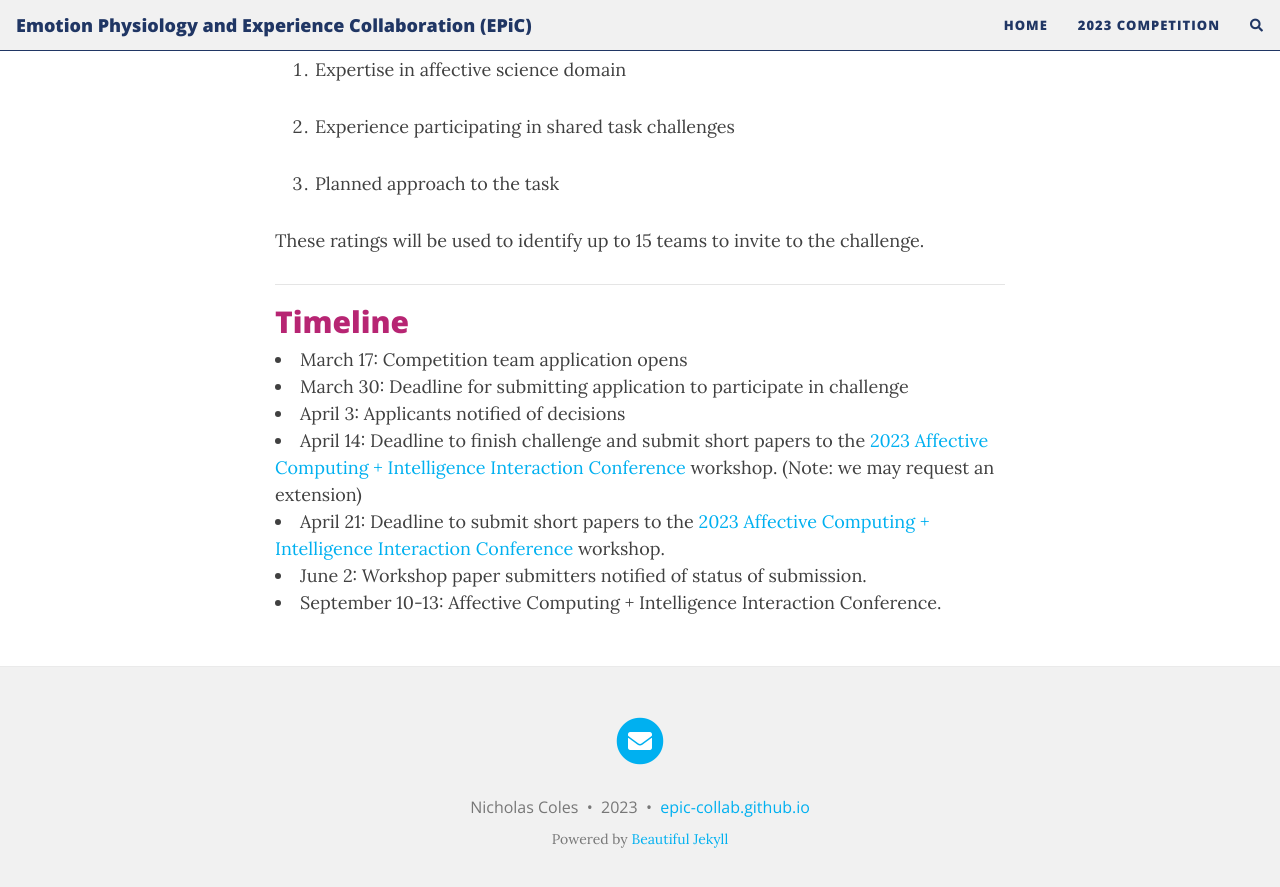
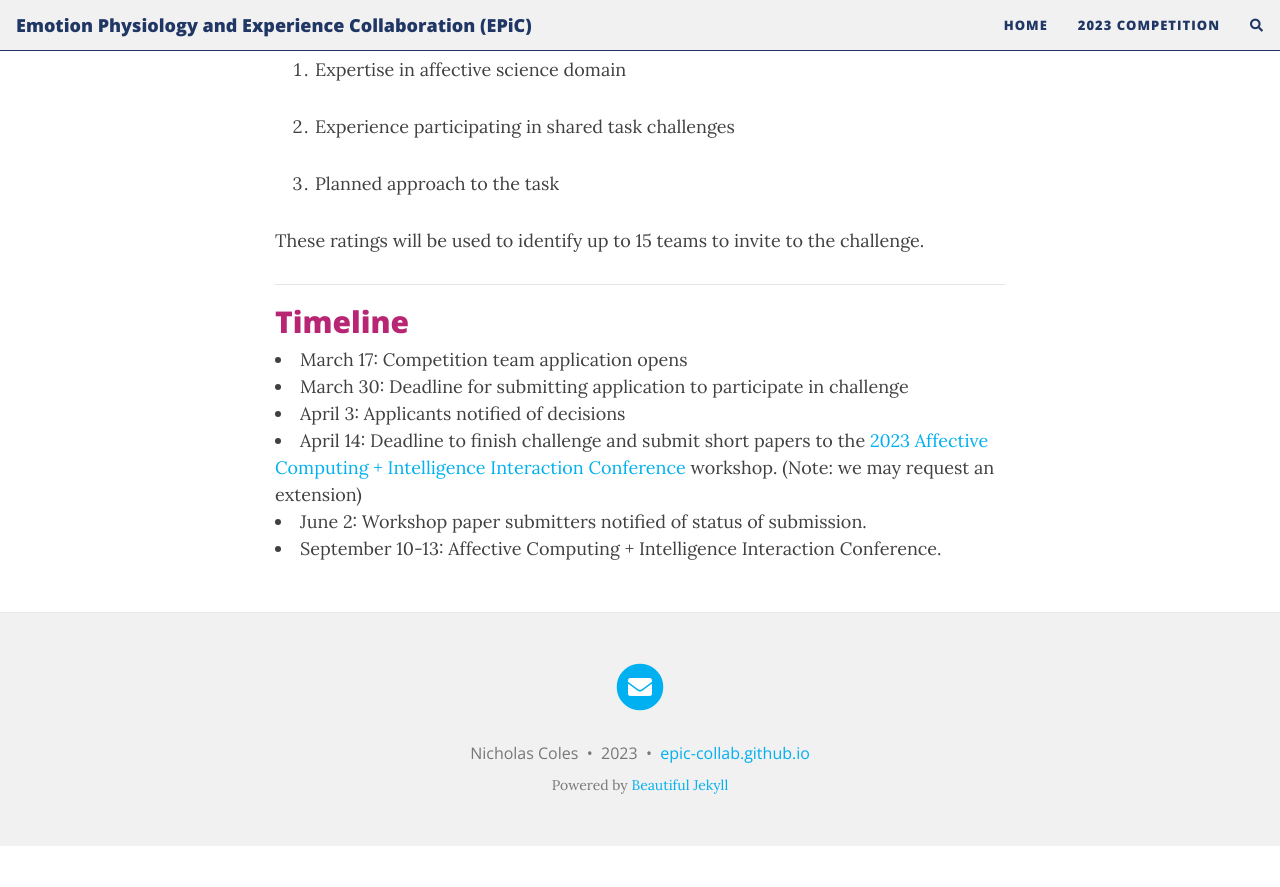
Before and after one commit to epic-collab/epic-collab.github.io, a Jekyll site: the page built from competition.md, in a window 1280 px wide and 900 px high, scrolled down 1715 px. Shown: the top 887 px of the window. Built offline with Jekyll 4.4.1, drawn with Linux system fonts in a browser that asks for light colours; nearby versions of some CDN libraries; comment, search, counter and statistics services are not loaded; after the commit the page ends 2561 px from its top, so only the background shows below that.

Commit message:
Update competition.md

```diff
--- a/competition.md
+++ b/competition.md
@@ -87,8 +87,6 @@ These ratings will be used to identify up to 15 teams to invite to the challenge
 
 <li>April 14: Deadline to finish challenge and submit short papers to the <a href = "https://acii-conf.net/">2023 Affective Computing + Intelligence Interaction Conference</a> workshop. (Note: we may request an extension)</li>
 
-<li>April 21: Deadline to submit short papers to the <a href = "https://acii-conf.net/">2023 Affective Computing + Intelligence Interaction Conference</a> workshop.</li>
-
 <li>June 2: Workshop paper submitters notified of status of submission.</li>
 
 <li>September 10-13: Affective Computing + Intelligence Interaction Conference.</li>
```
